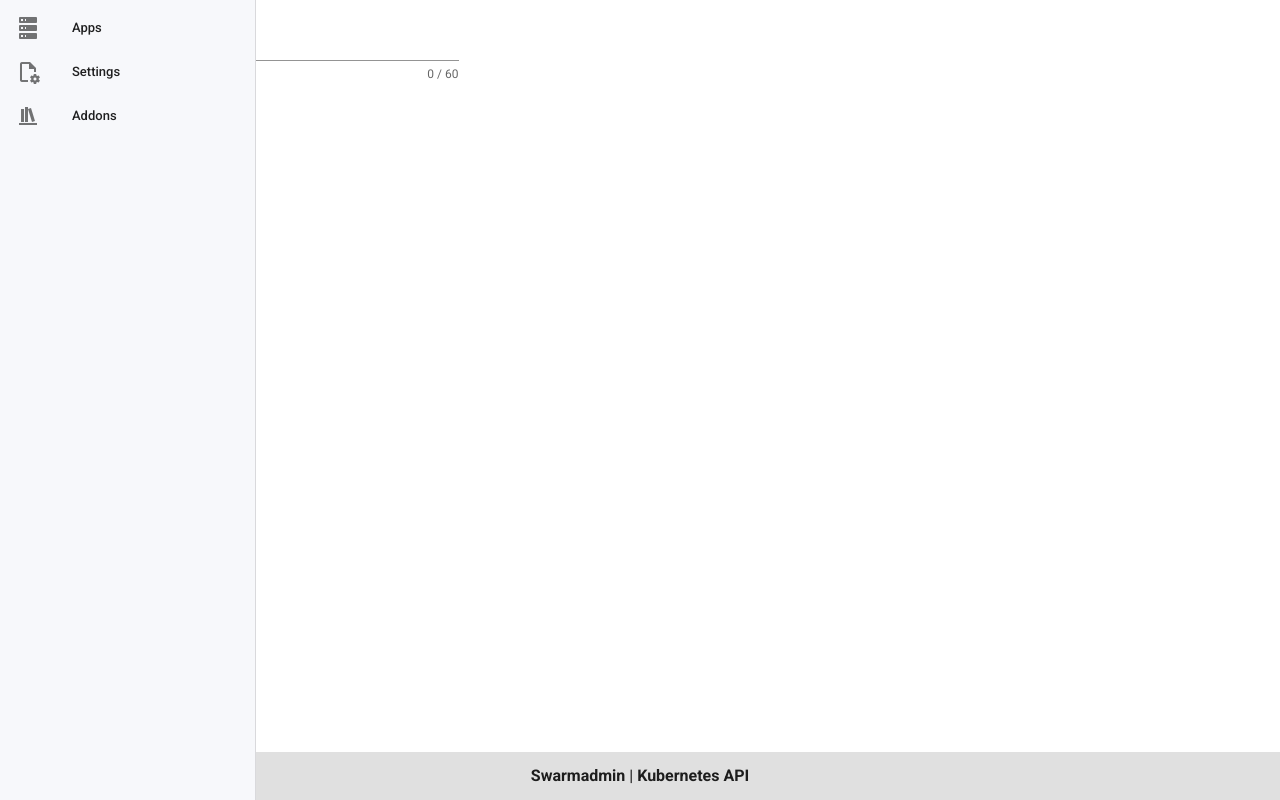
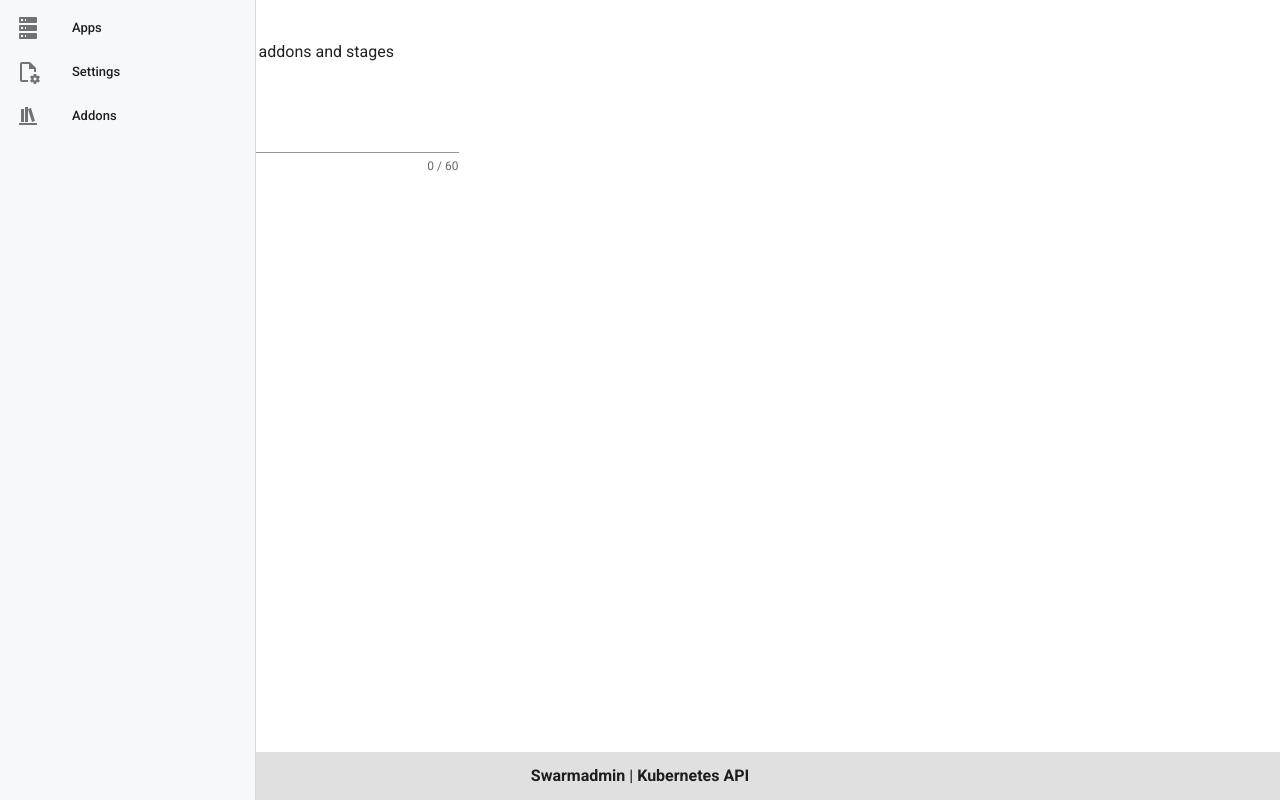
Before and after one commit to kubero-dev/kubero, a Vue app in the folder client/: page /#/apps/new in a window 1280 px wide. Built offline with nearby package versions, Linux system fonts and the light colour scheme; no server answers; what vue-socket.io-extended would draw is missing.

Commit message:
Add linkss to form

```diff
--- a/client/src/components/apps/list.vue
+++ b/client/src/components/apps/list.vue
@@ -10,6 +10,7 @@
                     <v-col cols="6" sm="6" md="6" lg="6" xl="6">
                         <v-btn
                         elevation="2"
+                        :to="{ name: 'New app'}"
                         >New App</v-btn>
                     </v-col>
                 </v-row>
--- a/client/src/components/apps/new.vue
+++ b/client/src/components/apps/new.vue
@@ -1,6 +1,16 @@
 <template>
   <v-form v-model="valid">
     <v-container>
+      <v-row>
+        <v-col cols="12" sm="12" md="12" lg="12" xl="12">
+            <div class="subtitle-1">
+                Create a new App
+            </div>
+            <p class="text-justify">
+                A app may have severel addons and stages
+            </p>
+        </v-col>
+      </v-row>
       <v-row>
         <v-col
           cols="12"
@@ -25,6 +35,8 @@
             <v-btn
                 color="primary"
                 elevation="2"
+                @click="saveForm()"
+                :disabled="!valid"
                 >Sumbit</v-btn>
         </v-col>
       </v-row>
@@ -33,6 +45,7 @@
 </template>
 
 <script>
+import axios from "axios";
 export default {
     data: () => ({
       valid: false,
@@ -43,9 +56,20 @@ export default {
         v => /^[a-zA-Z0-9][a-zA-Z0-9_-]*$/.test(v) || 'Allowed characters : [a-zA-Z0-9_-]',
       ],
     }),
-    components: {
-    },
     methods: {
+      saveForm() {
+        axios.post(`/api/apps/new`, {
+          appname: this.appname
+        })
+        .then(response => {
+          this.appname = '';
+          console.log(response);
+          this.$router.push({path: '/'});
+        })
+        .catch(error => {
+          console.log(error);
+        });
+      }
     },
 }
 </script>
```
Also changed, not shown: 1 other file (tests, documents, lock files or other folders).
